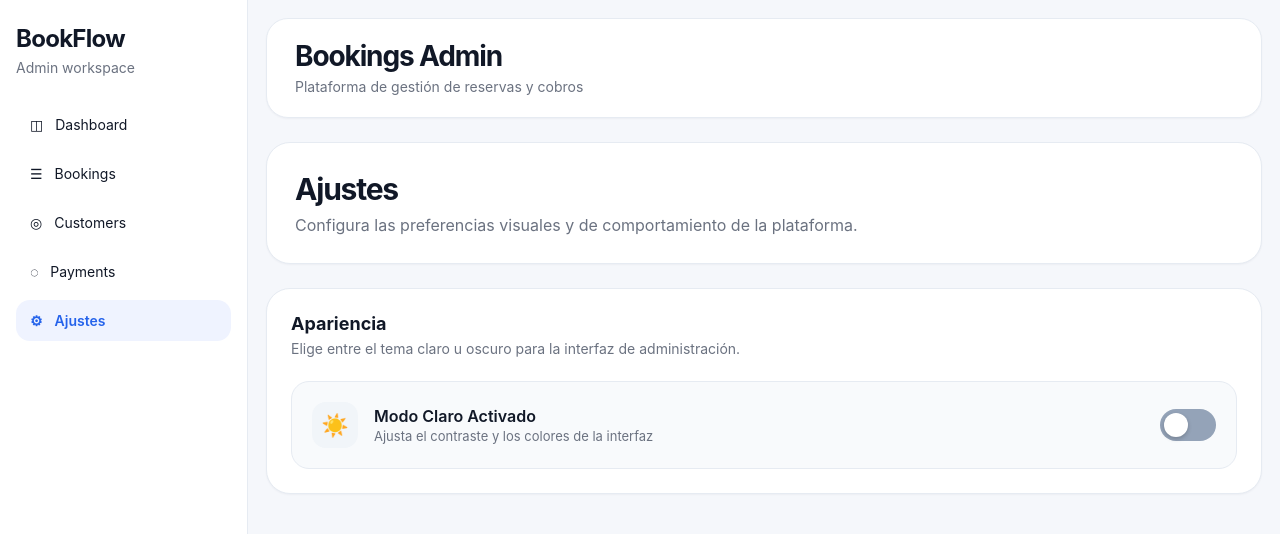
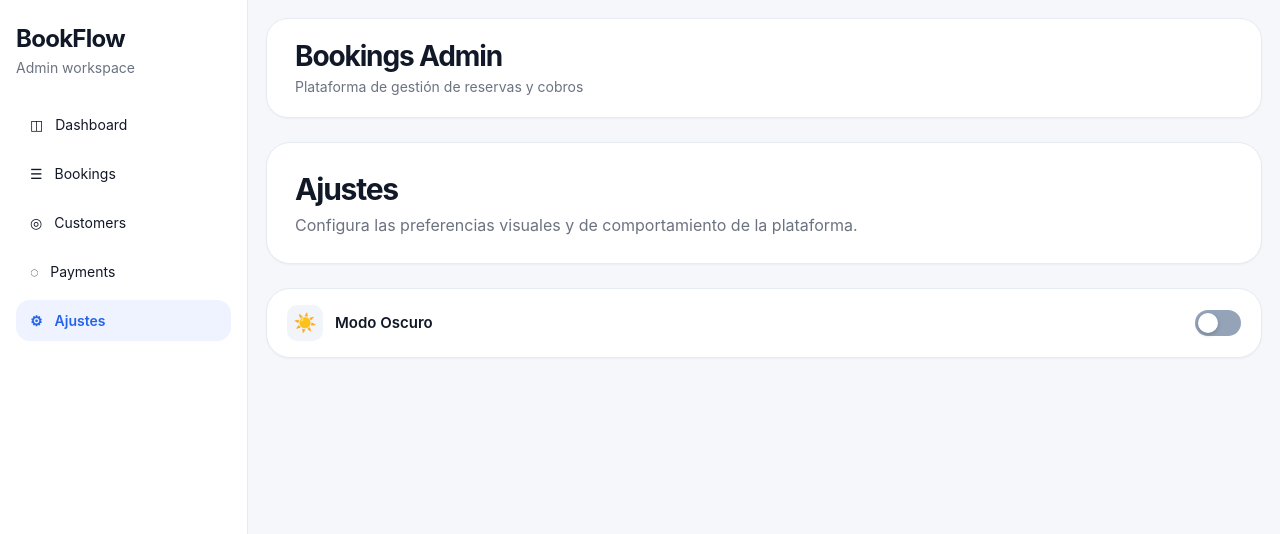
Before and after one commit to AlicanteFutura-504/FrontEnd, a Next.js app: page /settings in a window 1280 px wide. Shown: the top 534 px of the page. Built offline with nearby package versions, Linux system fonts and the light colour scheme.

Commit message:
mejora estetica

```diff
--- a/app/(admin)/settings/page.tsx
+++ b/app/(admin)/settings/page.tsx
@@ -27,48 +27,33 @@ export default function SettingsPage() {
         </div>
       </section>
 
-      <section className="section-card">
-        <h3 style={{ margin: "0 0 6px", fontSize: "18px", fontWeight: 700 }}>Apariencia</h3>
-        <p style={{ margin: "0 0 24px", color: "var(--muted)", fontSize: "14px" }}>
-          Elige entre el tema claro u oscuro para la interfaz de administración.
-        </p>
-
+      <section className="section-card" style={{ padding: "16px 20px" }}>
         <div
           style={{
             display: "flex",
             alignItems: "center",
             justifyContent: "space-between",
-            padding: "20px",
-            borderRadius: "18px",
-            background: "var(--surface-2)",
-            border: "1px solid var(--border)",
-            transition: "all 0.3s ease",
           }}
         >
-          <div style={{ display: "flex", alignItems: "center", gap: "16px" }}>
+          <div style={{ display: "flex", alignItems: "center", gap: "12px" }}>
             <div
               style={{
-                width: "46px",
-                height: "46px",
-                borderRadius: "14px",
+                width: "36px",
+                height: "36px",
+                borderRadius: "10px",
                 background: mounted && isDarkMode ? "var(--primary-soft)" : "#f1f5f9",
                 color: mounted && isDarkMode ? "var(--accent)" : "#f59e0b",
                 display: "grid",
                 placeItems: "center",
-                fontSize: "22px",
+                fontSize: "18px",
                 transition: "all 0.3s ease",
               }}
             >
               {mounted && isDarkMode ? "🌙" : "☀️"}
             </div>
-            <div>
-              <p style={{ margin: 0, fontWeight: 600, fontSize: "16px" }}>
-                {mounted && isDarkMode ? "Modo Oscuro Activado" : "Modo Claro Activado"}
-              </p>
-              <p style={{ margin: "2px 0 0", color: "var(--muted)", fontSize: "13px" }}>
-                Ajusta el contraste y los colores de la interfaz
-              </p>
-            </div>
+            <p style={{ margin: 0, fontWeight: 600, fontSize: "15px" }}>
+              Modo Oscuro
+            </p>
           </div>
 
           <button
@@ -77,12 +62,12 @@ export default function SettingsPage() {
             aria-checked={mounted ? isDarkMode : false}
             onClick={() => handleToggle(!isDarkMode)}
             style={{
-              width: "56px",
-              height: "32px",
+              width: "46px",
+              height: "26px",
               borderRadius: "999px",
               background: mounted && isDarkMode ? "var(--accent)" : "var(--muted-2)",
               border: "none",
-              padding: "4px",
+              padding: "3px",
               cursor: "pointer",
               transition: "background-color 0.3s ease",
               display: "flex",
@@ -91,13 +76,13 @@ export default function SettingsPage() {
           >
             <div
               style={{
-                width: "24px",
-                height: "24px",
+                width: "20px",
+                height: "20px",
                 borderRadius: "999px",
                 background: "#ffffff",
                 boxShadow: "0 2px 4px rgba(0, 0, 0, 0.2)",
                 transition: "transform 0.3s cubic-bezier(0.4, 0, 0.2, 1)",
-                transform: mounted && isDarkMode ? "translateX(24px)" : "translateX(0)",
+                transform: mounted && isDarkMode ? "translateX(20px)" : "translateX(0)",
               }}
             />
           </button>
```
